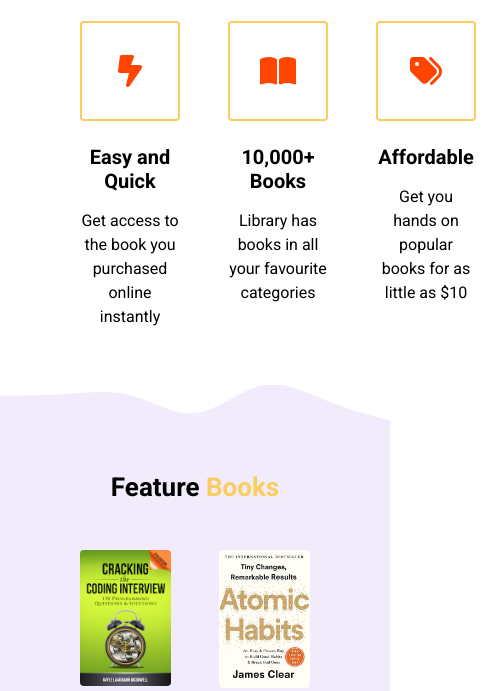
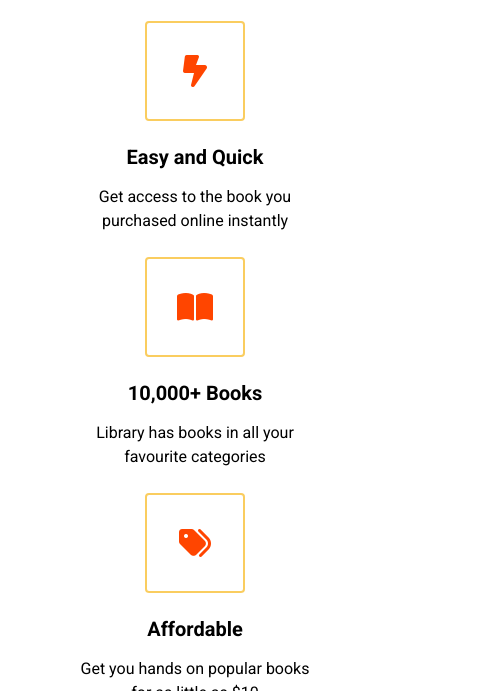
Before and after one commit to Shaibee19/E-Commerce-tutorial, a plain HTML site: page index.html in a window 390 px wide. Shown: the part 933-1624 px from the top of the page, 500 px wide, since content can reach past the window. Drawn offline with Linux system fonts and the light colour scheme.

Commit message:
finished (for now)

```diff
--- a/style.css
+++ b/style.css
@@ -435,4 +435,12 @@ footer {
     .highlight {
         width: 100%;
     }
+
+    .highlight__wrapper {
+        flex-direction: column;
+    }
+
+    .highlight:not(:last-child) {
+        margin-bottom: 24px;
+    }
 }
```
